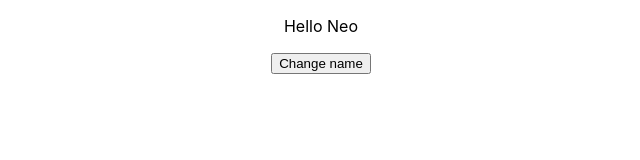
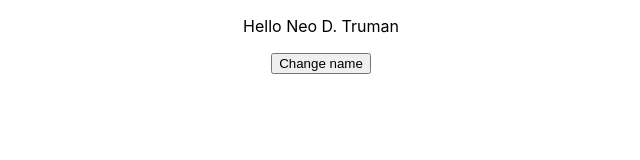
Before and after one commit to neodtruman/blog-with-react-redux, a React (Create React App) app: page / in a window 1280 px wide. Shown: the top 160 px of the page, without its empty margins (319-959 px from the left). Built offline with nearby package versions, Linux system fonts and the light colour scheme.

Commit message:
3.1.2 Update A Portion of The State

```diff
--- a/src/App.js
+++ b/src/App.js
@@ -5,16 +5,17 @@ class App extends Component {
   constructor() {
     super();
     this.state = {
-      name: 'Neo'
+      firstName: 'Neo',
+      lastName: 'D. Truman'
     }
   }
 
   render() {
     return (
       <div className="App">
-        <p>Hello {this.state.name}</p>
+        <p>Hello {this.state.firstName} {this.state.lastName}</p>
         <button onClick={() => {
-          this.setState({ name: "John" })
+          this.setState({ lastName: "Truman" });
         }}>Change name</button>
       </div>
     );
```
